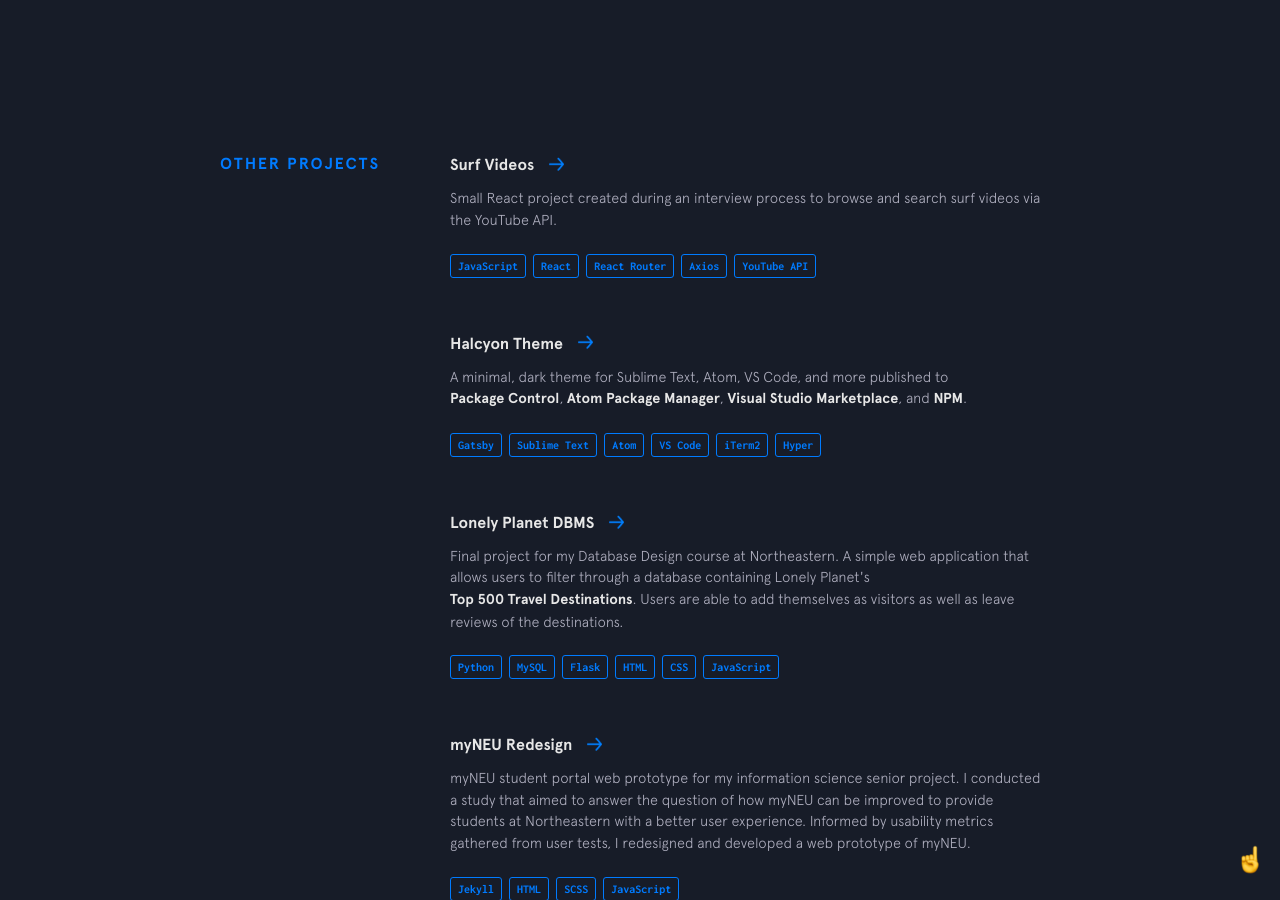
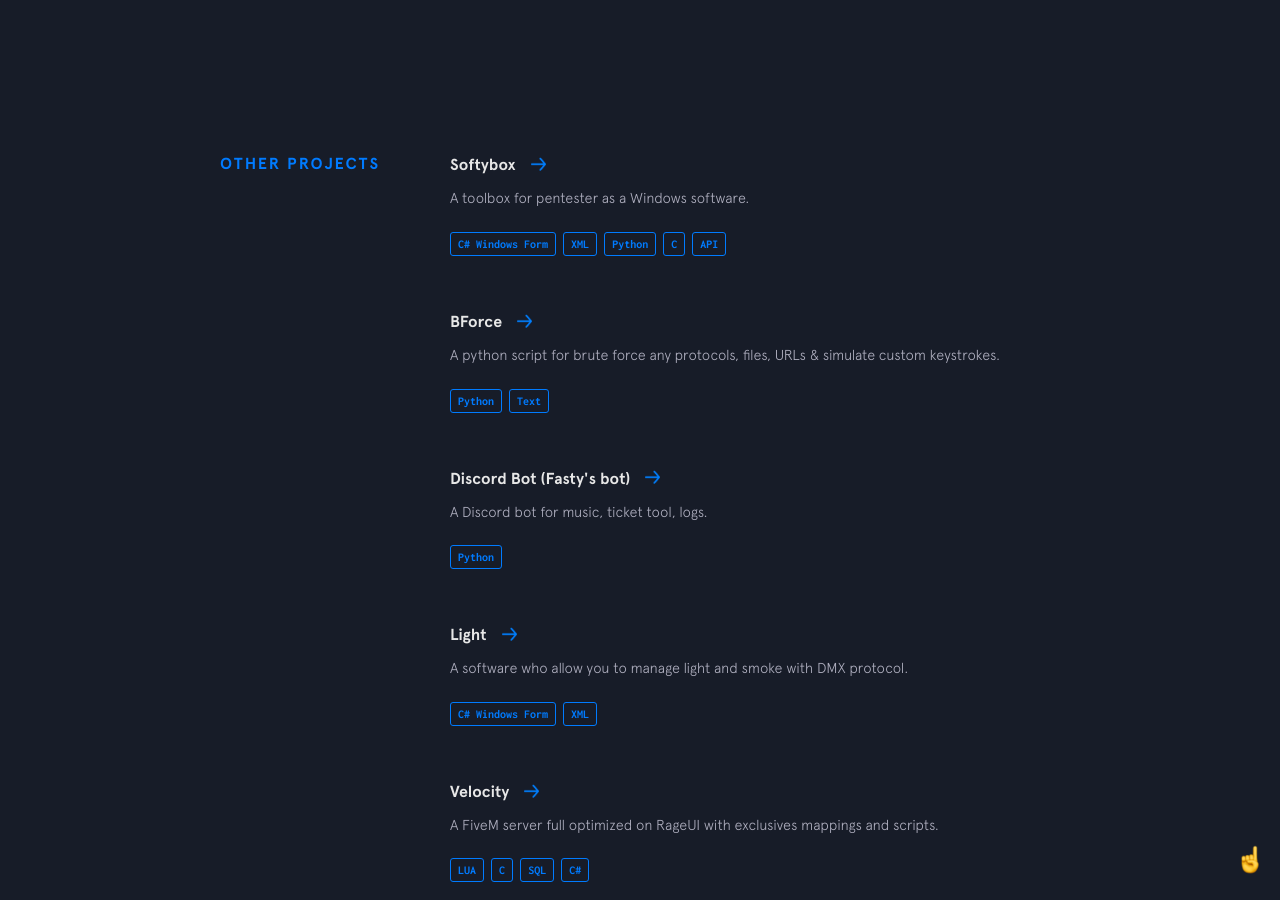
Before and after one commit to Fastiraz/Fastiraz.github.io, a Jekyll site: the page built from index.html, in a window 1280 px wide and 900 px high, scrolled down 2443 px. Built offline with Jekyll 4.4.1, drawn with Linux system fonts in a browser that asks for light colours; nearby versions of some CDN libraries; some of the changed text lies outside the part shown.

Commit message:
Update other-projects.yml

```diff
--- a/_data/other-projects.yml
+++ b/_data/other-projects.yml
@@ -1,73 +1,55 @@
-- name: Surf Videos
-  url: https://github.com/bchiang7/Surf-Videos
-  code: https://github.com/bchiang7/Surf-Videos
-  description: Small React project created during an interview process to browse and search surf videos via the YouTube API.
+- name: Softybox
+  url: https://github.com/Fastiraz/Softybox
+  code: https://github.com/Fastiraz/Softybox
+  description: A toolbox for pentester as a Windows software.
   used:
-    - thing: JavaScript
-    - thing: React
-    - thing: React Router
-    - thing: Axios
-    - thing: YouTube API
+    - thing: C# Windows Form
+    - thing: XML
+    - thing: Python
+    - thing: C
+    - thing: API
 
-- name: Halcyon Theme
-  url: https://bchiang7.github.io/halcyon-site/
-  code: https://github.com/bchiang7/halcyon-site
-  description: A minimal, dark theme for Sublime Text, Atom, VS Code, and more published to <a class="underline-link" href="https://packagecontrol.io/packages/Halcyon%20Theme">Package Control</a>, <a class="underline-link" href="https://atom.io/themes/halcyon-syntax">Atom Package Manager</a>, <a class="underline-link" href="https://marketplace.visualstudio.com/items?itemName=brittanychiang.halcyon-vscode">Visual Studio Marketplace</a>, and <a class="underline-link" href="https://www.npmjs.com/package/hyper-halcyon-theme">NPM</a>.
-  used:
-    - thing: Gatsby
-    - thing: Sublime Text
-    - thing: Atom
-    - thing: VS Code
-    - thing: iTerm2
-    - thing: Hyper
-
-- name: Lonely Planet DBMS
-  url: https://github.com/bchiang7/CS3200-Project
-  code: https://github.com/bchiang7/CS3200-Project
-  description: Final project for my Database Design course at Northeastern. A simple web application that allows users to filter through a database containing Lonely Planet's <a class="underline-link" href="https://www.amazon.com/Lonely-Planets-Ultimate-Travel-Places/dp/1760342777" target="_blank">Top 500 Travel Destinations</a>. Users are able to add themselves as visitors as well as leave reviews of the destinations.
+- name: BForce
+  url: https://github.com/Fastiraz/Brute-Force
+  code: https://github.com/Fastiraz/Brute-Force
+  description: A python script for brute force any protocols, files, URLs & simulate custom keystrokes.
   used:
     - thing: Python
-    - thing: MySQL
-    - thing: Flask
-    - thing: HTML
-    - thing: CSS
-    - thing: JavaScript
+    - thing: Text
 
-- name: myNEU Redesign
-  url: https://bchiang7.github.io/Redesign-myNEU/
-  code: https://github.com/bchiang7/Redesign-myNEU
-  description: myNEU student portal web prototype for my information science senior project. I conducted a study that aimed to answer the question of how myNEU can be improved to provide students at Northeastern with a better user experience. Informed by usability metrics gathered from user tests, I redesigned and developed a web prototype of myNEU.
+- name: Discord Bot (Fasty's bot)
+  url: https://github.com/Fastiraz/Bot
+  code: https://github.com/Fastiraz/Bot
+  description: A Discord bot for music, ticket tool, logs.
   used:
-    - thing: Jekyll
-    - thing: HTML
-    - thing: SCSS
-    - thing: JavaScript
+    - thing: Python
 
-- name: Crowd DJ
-  url: https://github.com/crowddj/crowddj-react
-  code: https://github.com/crowddj/crowddj-react
+- name: Light
+  url: https://github.com/Fastiraz/
+  code: https://github.com/Fastiraz/
+  description: A software who allow you to manage light and smoke with DMX protocol.
+  used:
+    - thing: C# Windows Form
+    - thing: XML
+
+- name: Velocity
+  url: https://github.com/Fastiraz/Velocity/
+  code: https://github.com/Fastiraz/Velocity/
   description:
-    A web app that allows people who are at a party or social gathering with a DJ to request songs via their smartphones. The web app allows people to see the currently playing song, request songs, upvote songs, and rate songs so the DJ can see how the crowd is feeling and act accordingly. In other words, Crowd DJ is essentially a crowdsourced music queue. <br>
-    <a class="small" href="http://projects.hackbeanpot.com/2017-projects.html">🏆 Won Best UI/UX Design at Hackbeanpot 2017 🏆</a>
+    A FiveM server full optimized on RageUI with exclusives mappings and scripts.
   used:
-    - thing: React
-    - thing: Sass
-    - thing: Firebase
-    - thing: Spotify API
+    - thing: LUA
+    - thing: C
+    - thing: SQL
+    - thing: C#
 
-- name: Weather Widget
-  url: http://quiet-dusk-89245.herokuapp.com/
-  code: https://github.com/bchiang7/DemoWebApp
-  description: A simple weather app I made at HubSpot's Fall 2016 Web App Workshop with Node.js, Express, and Heroku. I used the OpenWeatherMap API to get weather and forecast data, and then used the current city's coordinates to create a map background that reflected the current city using the Google Maps API.
+- name: Zeta
+  url: https://github.com/Fastiraz/Zeta
+  code: https://github.com/Fastiraz/Zeta
+  description: SFTP software with UI/UX design.
   img: weather
   used:
-    - thing: JavaScript
-    - thing: CSS
-    - thing: Node.js
-    - thing: Express
-    - thing: Heroku
-    - thing: OpenWeatherMap API
-    - thing: Google Maps API
+    - thing: C#
 
 # - name: ScreenTime 2.0
 #   url: https://play.google.com/store/apps/details?id=com.starry.management
@@ -80,16 +62,18 @@
 #   - thing: Marionette
 #   - thing: Cordova
 
-- name: Personal Website V2
-  url: https://bchiang7.github.io/v2
-  code: https://github.com/bchiang7/v2
-  description: Second iteration of my personal website. Designed and developed with a conscious effort to avoid using any superfluous frameworks like Bootstrap.
+- name: This website.
+  url: https://github.com/bchiang7
+  code: https://github.com/bchiang7
+  description: This beautiful website was created by Brittany Chiang. Here is her GitHub.
   used:
-    - thing: Jekyll
-    - thing: Handlebars
+    - thing: HTML
+    - thing: CSS
     - thing: SCSS
     - thing: JavaScript
-    - thing: Github Pages
+    - thing: JSON
+    - thing: YML
+    - thing: XML
 
 - name: React Resume
   url: https://bchiang7.github.io/react-profile/
```
